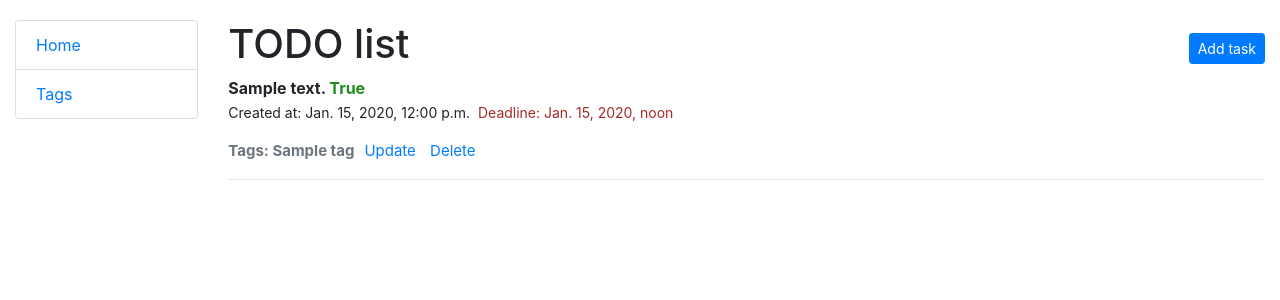
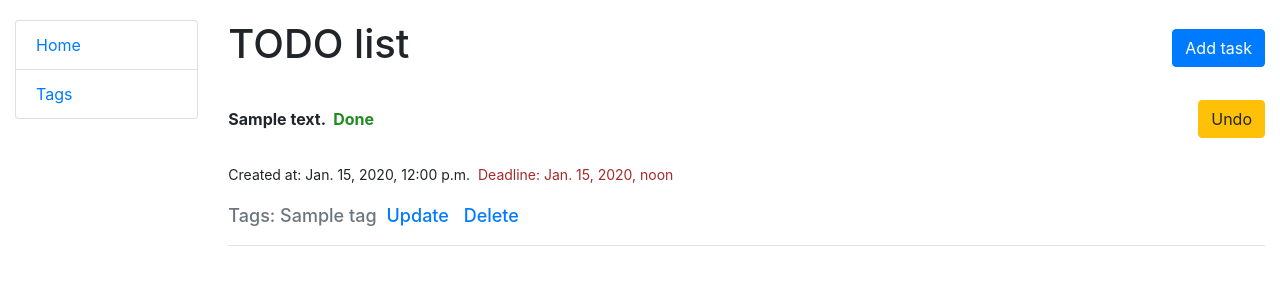
Before and after one commit to julia4406/ToDo_list, a Django app: page / in a window 1280 px wide. Shown: the top 300 px of the page. Run offline with Django 5.2, Linux system fonts and the light colour scheme; tables that the repository leaves empty hold one stand-in row (values such as "Sample post").

Commit message:
Added functionality in todo-list: button complete/undo for each task

```diff
--- a/static/css/styles.css
+++ b/static/css/styles.css
@@ -13,13 +13,20 @@ body {
     align-items: center;
 }
 
+.content-line {
+    display: flex;
+    justify-content: space-between;
+    align-items: center;
+}
+
 .tag-line-with-functions {
-    font-weight: bold;
-    font-size: 15px;
+    font-weight: 500;
+    font-size: 18px;
     display: flex;
     align-items: center;
     justify-content: flex-start;
     gap: 10px;
+    margin: 0;
 }
 
 .tag-line-with-functions p {
@@ -29,9 +36,26 @@ body {
 .tag-line-with-functions a {
     text-decoration: none;
     color: #007bff;
-    font-weight: normal;
+    font-weight: inherit;
 }
 
+.tag-line-with-functions .btn {
+    display: inline-block;
+    padding: 5px 10px;
+    font-size: 14px;
+    border-radius: 3px;
+    text-align: center;
+}
+
+.tag-line-with-functions .btn-secondary {
+    background-color: #6c757d;
+    color: white;
+}
+
+.tag-line-with-functions .btn-danger {
+    background-color: #dc3545;
+    color: white;
+}
 
 
 /*--HAVE A GOOD DAY STYLE--*/
--- a/templates/todo_app/index.html
+++ b/templates/todo_app/index.html
@@ -2,28 +2,50 @@
 
 {% block content %}
 
-  <div class="page-header" style="align-content: flex-start">
+  <div class="page-header">
     <h1>TODO list</h1>
 
-    <a class="btn btn-primary btn-sm"
+    <a class="btn btn-primary"
        href="{% url 'todo_app:task-create' %}"
        role="button">
       Add task
     </a>
   </div>
 
+  <br>
+
   <div class="tasks-list">
   {% if tasks %}
     {% for task in tasks %}
       <div class="task-item">
 
-        <strong>{{ task.content }}
+        <div class="content-line">
+          <strong>{{ task.content }}
+            {% if task.is_done %}
+              <span style="color:forestgreen">&nbsp;Done</span>
+            {% else %}
+              <span style="color:red">&nbsp;Not done</span>
+            {% endif %}
+          </strong>
+
+        <!---complete button-->
+        <form action="{% url 'todo_app:task-complete' pk=task.id %}" method="post">
+          {% csrf_token %}
           {% if task.is_done %}
-            <span style="color:forestgreen">{{ task.is_done }}</span>
+            <button type="submit"
+               class="btn btn-warning">
+              Undo
+            </button>
           {% else %}
-            <span style="color:red">{{ task.is_done }}</span>
+            <button type="submit"
+               class="btn btn-success">
+              Complete
+            </button>
           {% endif %}
-        </strong>
+        </form>
+        <!---end complete button-->
+
+        </div>
         <br>
 
         <p><small>
--- a/templates/todo_app/tag_list.html
+++ b/templates/todo_app/tag_list.html
@@ -5,7 +5,7 @@
   <div class="page-header" style="align-content: flex-start">
     <h1>Tags</h1>
     <a
-        class="btn btn-primary btn-sm"
+        class="btn btn-primary"
         href="{% url 'todo_app:tag-create' %}"
         role="button">
       Add
--- a/todo_app/urls.py
+++ b/todo_app/urls.py
@@ -10,7 +10,8 @@ from todo_app.views import (
     TagDeleteView,
     TaskCreateView,
     TaskUpdateView,
-    TaskDeleteView
+    TaskDeleteView,
+    TaskCompleteView,
 )
 
 
@@ -25,4 +26,5 @@ urlpatterns = [
     path("task/create/", TaskCreateView.as_view(), name="task-create"),
     path("task/<int:pk>/update/", TaskUpdateView.as_view(), name="task-update"),
     path("task/<int:pk>/delete/", TaskDeleteView.as_view(), name="task-delete"),
+    path("task/<int:pk>/complete/", TaskCompleteView.as_view(), name="task-complete")
 ] + static(settings.STATIC_URL, document_root=settings.STATIC_ROOT)
--- a/todo_app/views.py
+++ b/todo_app/views.py
@@ -1,6 +1,6 @@
-from django.shortcuts import render
+from django.shortcuts import render, get_object_or_404, redirect
 from django.urls import reverse_lazy
-from django.views.generic import ListView, CreateView, UpdateView, DeleteView
+from django.views.generic import ListView, CreateView, UpdateView, DeleteView, DetailView
 
 from todo_app.forms import TagForm, TaskForm
 from todo_app.models import Task, Tag
@@ -23,6 +23,15 @@ class TaskUpdateView(UpdateView):
     model = Task
     form_class = TaskForm
     success_url = reverse_lazy("todo_app:index")
+
+
+class TaskCompleteView(DetailView):
+    def post(self, request, pk):
+        task = get_object_or_404(Task, pk=pk)
+        task.is_done = not task.is_done
+        task.save()
+        return redirect("todo_app:index")
+
 
 
 class TaskDeleteView(DeleteView):
```
Also changed, not shown: todo_app/migrations/0003_rename_tag_task_tags.py (added).
